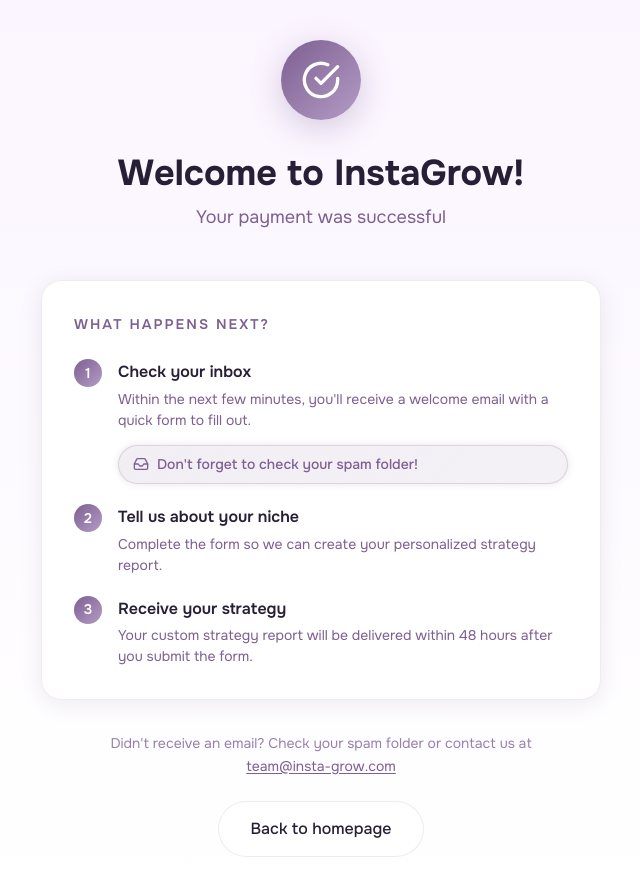
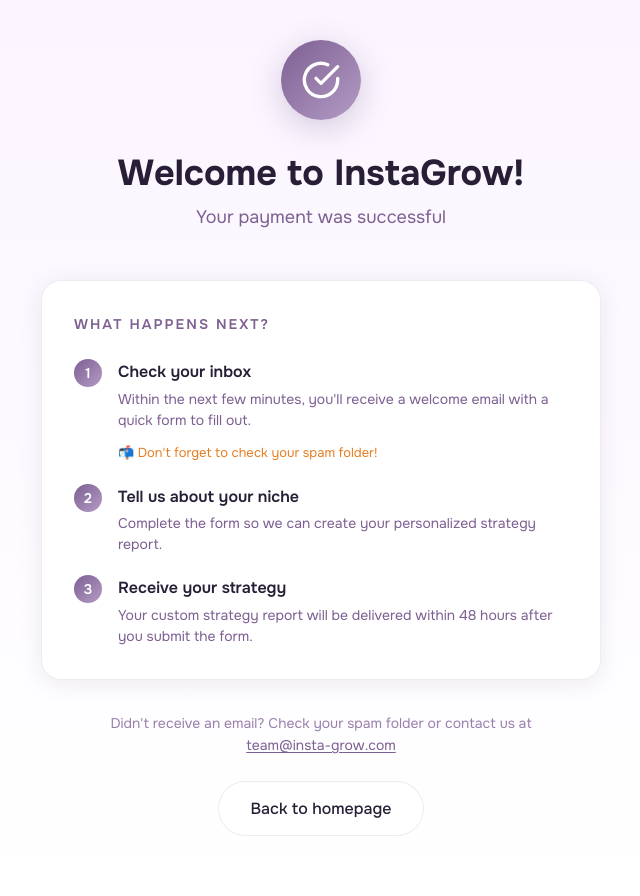
Before and after one commit to arseniypom/ai4creators-landingv3, a Next.js app: page /success in a window 1280 px wide. Shown: the whole page, without its empty margins (319-959 px from the left). Built offline with nearby package versions, Linux system fonts and the light colour scheme.

Commit message:
Updated success page

```diff
--- a/app/success/page.module.css
+++ b/app/success/page.module.css
@@ -107,33 +107,9 @@
 }
 
 .spamTip {
-  display: inline-flex;
-  align-items: center;
-  gap: 8px;
-  margin-top: 10px;
-  padding: 8px 14px;
-  background: linear-gradient(135deg, rgba(125, 95, 146, 0.1) 0%, rgba(180, 156, 197, 0.15) 100%);
-  border: 1px solid rgba(125, 95, 146, 0.2);
-  border-radius: var(--radius-pill);
+  margin-top: 8px;
   font-size: 13px;
-  font-weight: 500;
-  color: var(--accent);
-  animation: tipGlow 2s ease-in-out infinite;
-}
-
-.spamTip svg {
-  width: 16px;
-  height: 16px;
-  flex-shrink: 0;
-}
-
-.spamTip span {
-  color: var(--accent);
-}
-
-@keyframes tipGlow {
-  0%, 100% { box-shadow: 0 0 0 0 rgba(125, 95, 146, 0); }
-  50% { box-shadow: 0 0 12px 2px rgba(125, 95, 146, 0.25); }
+  color: #e67e22;
 }
 
 .note {
--- a/app/success/page.tsx
+++ b/app/success/page.tsx
@@ -39,20 +39,9 @@
                 Within the next few minutes, you&apos;ll receive a welcome email
                 with a quick form to fill out.
               </span>
-              <div className={styles.spamTip}>
-                <svg
-                  viewBox="0 0 24 24"
-                  fill="none"
-                  stroke="currentColor"
-                  strokeWidth="2"
-                  strokeLinecap="round"
-                  strokeLinejoin="round"
-                >
-                  <path d="M22 12h-6l-2 3h-4l-2-3H2" />
-                  <path d="M5.45 5.11 2 12v6a2 2 0 0 0 2 2h16a2 2 0 0 0 2-2v-6l-3.45-6.89A2 2 0 0 0 16.76 4H7.24a2 2 0 0 0-1.79 1.11z" />
-                </svg>
-                <span>Don&apos;t forget to check your spam folder!</span>
-              </div>
+              <p className={styles.spamTip}>
+                📬 Don&apos;t forget to check your spam folder!
+              </p>
             </div>
           </div>
 
```
